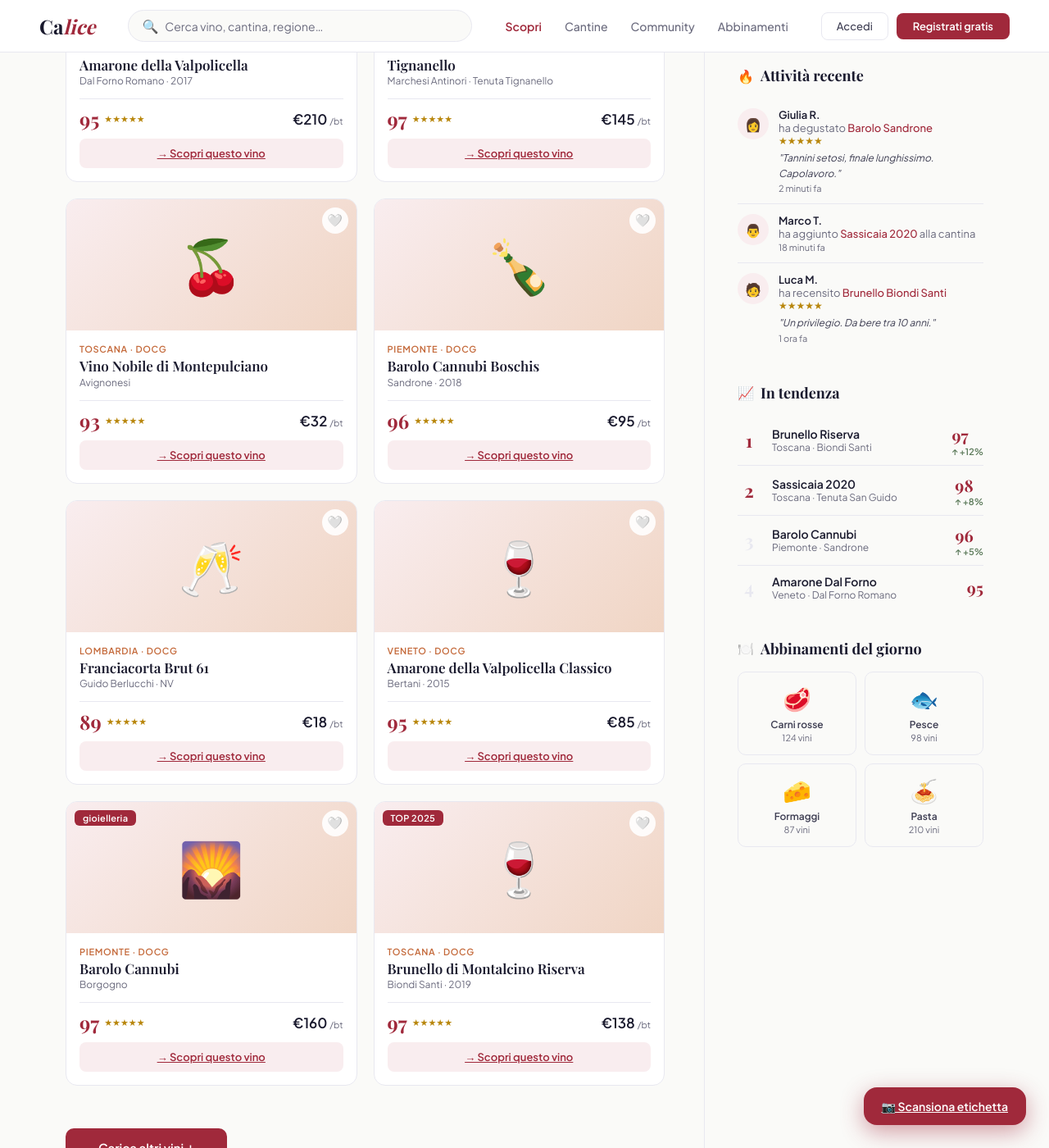
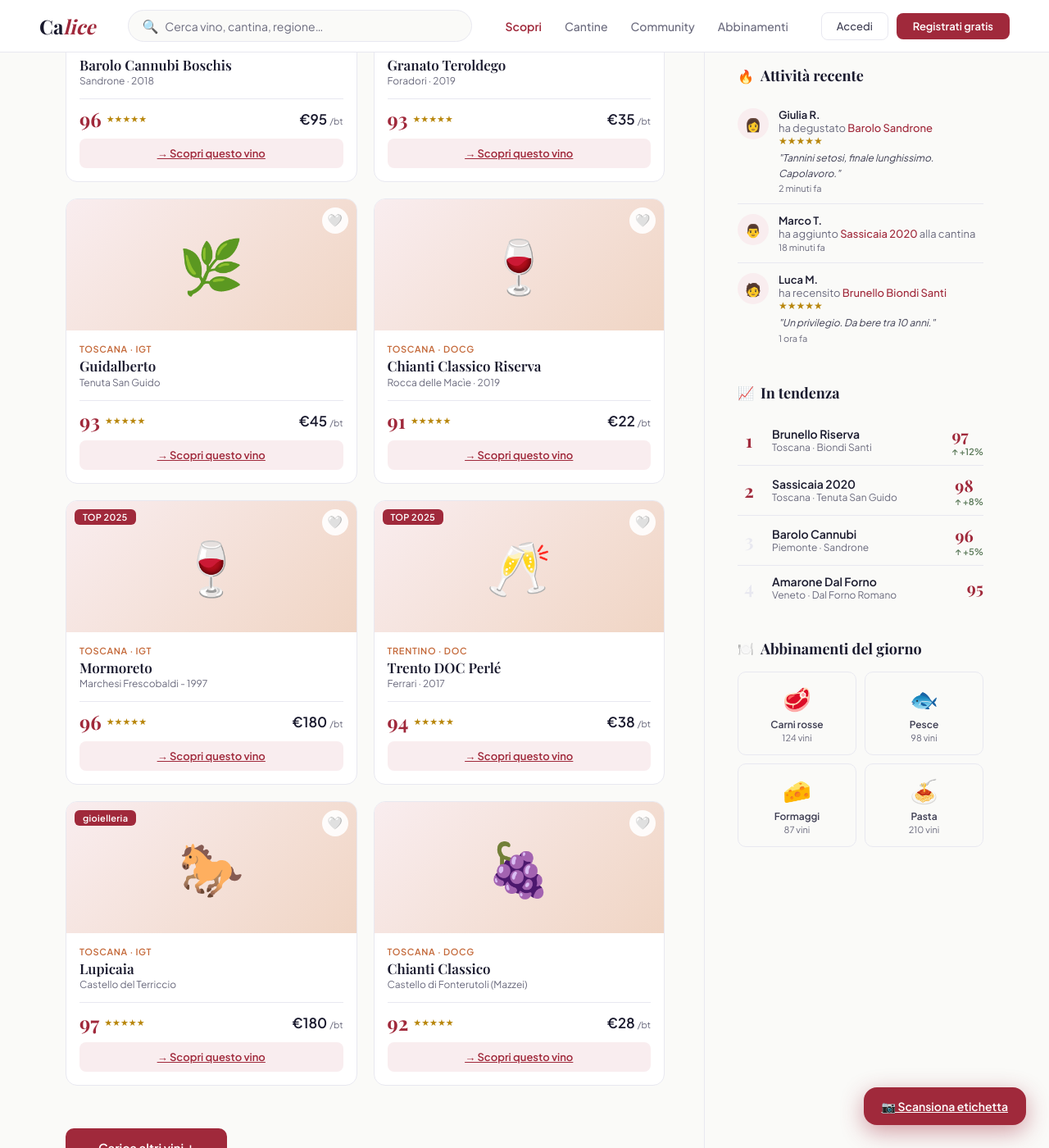
Before and after one commit to Barcolana/Calice, a Jekyll site: the page built from index.html, in a window 1280 px wide and 1400 px high, scrolled down 1879 px. Shown: the whole window at 82% size. Built offline with Jekyll 4.4.1, drawn with Linux system fonts in a browser that asks for light colours; some web fonts are replaced; some of the changed text lies outside the part shown.

Commit message:
Aggiunta rotazione casuale dei vini nella homepage

```diff
--- a/index.html
+++ b/index.html
@@ -1623,7 +1623,8 @@
             </div>
             <div class="feed-grid">
 
-                {% for vino in site.vini %}
+                {% assign random_vini = site.vini | sample: 999 %}
+                {% for vino in random_vini %}
                 <div class="wine-card" data-tipo="{{ vino.tipo }}">
                     <div class="wc-img">{{ vino.emoji }}
                         {% if vino.badge != "" %}
```
